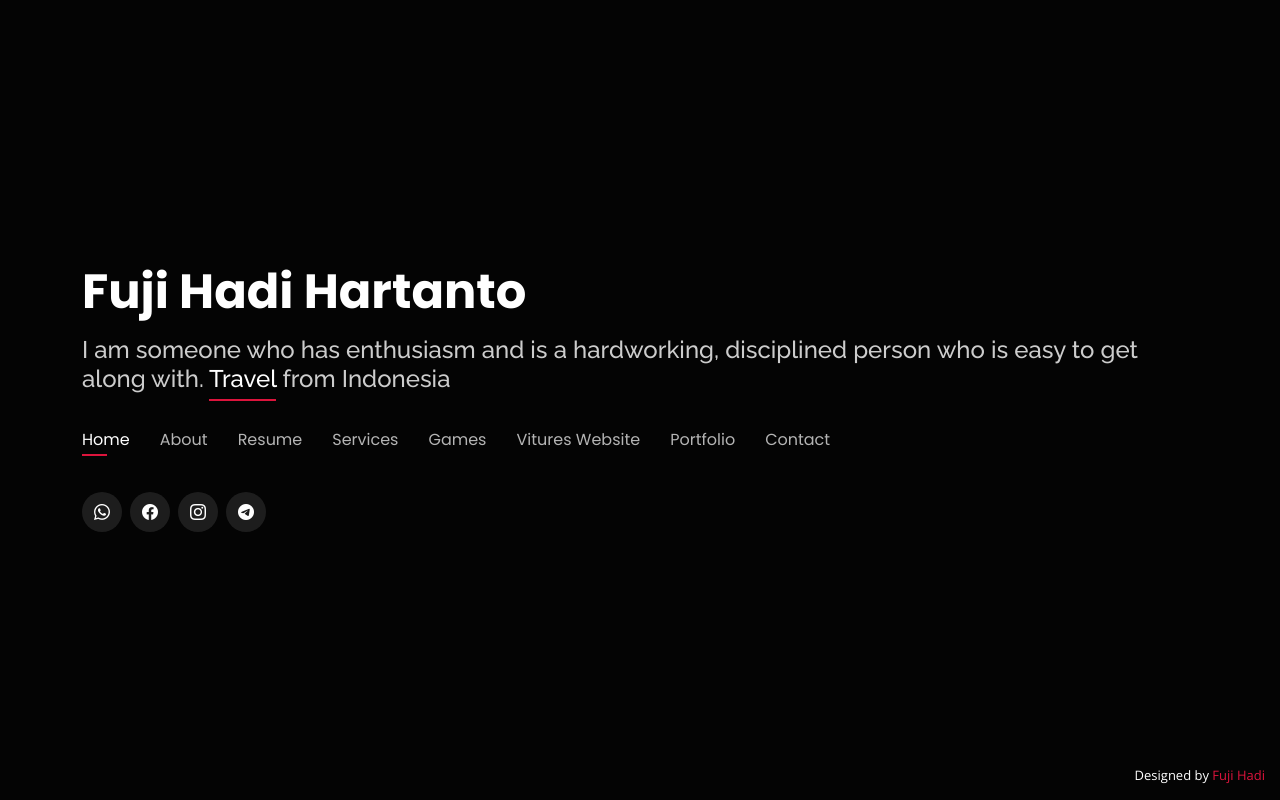
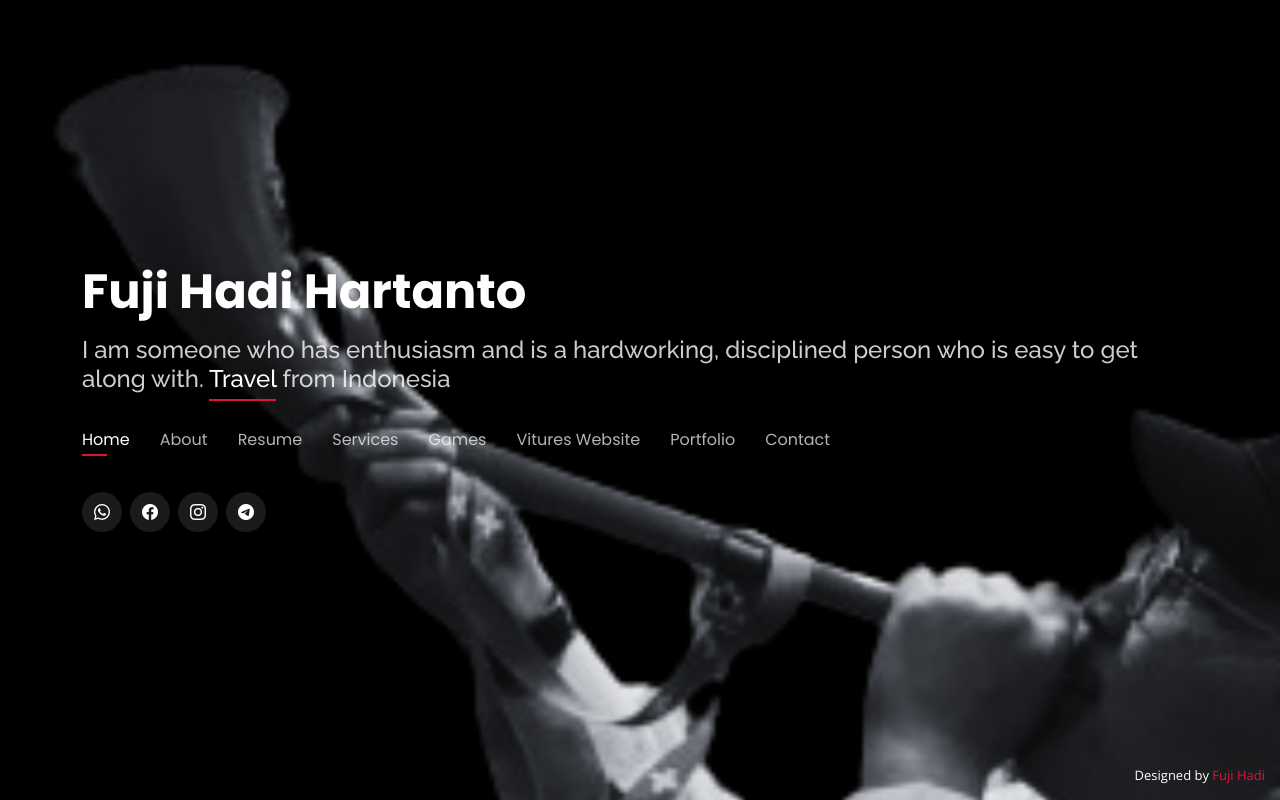
Before and after one commit to DwiDevelopes/portofolio-fuji-hadi-hartanto, a plain HTML site: page index.html in a window 1280 px wide. Drawn offline with nearby package versions, Linux system fonts and the light colour scheme.

Commit message:
style.css

```diff
--- a/assets/css/style.css
+++ b/assets/css/style.css
@@ -20,7 +20,7 @@ body {
 body::before {
   content: "";
   position: fixed;
-  background: #040404 url("../img/") top right no-repeat;
+  background: #040404 url("../img/bg.jpg") top right no-repeat;
   background-size: cover;
   background-position-x: 70%;
   left: 0;
```
